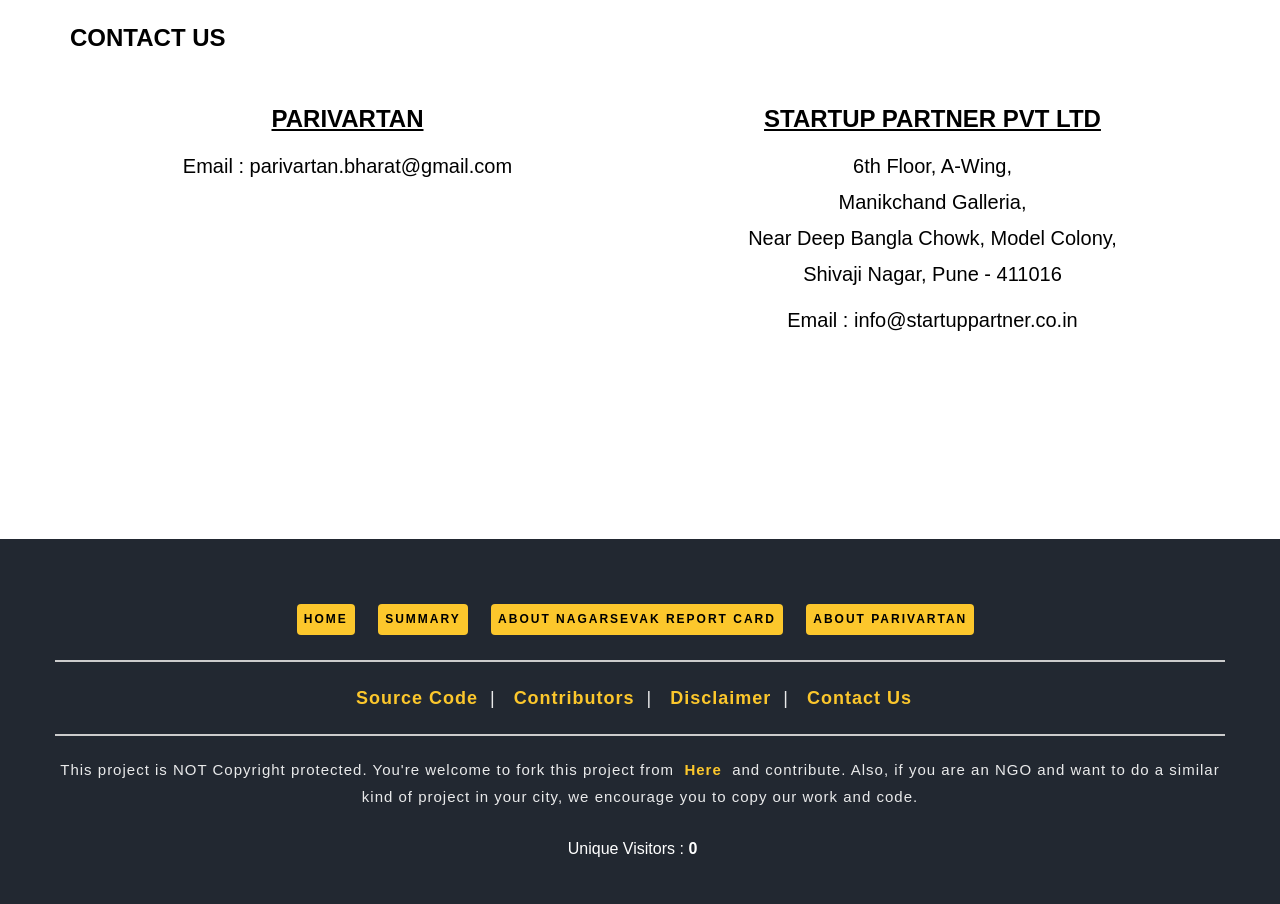
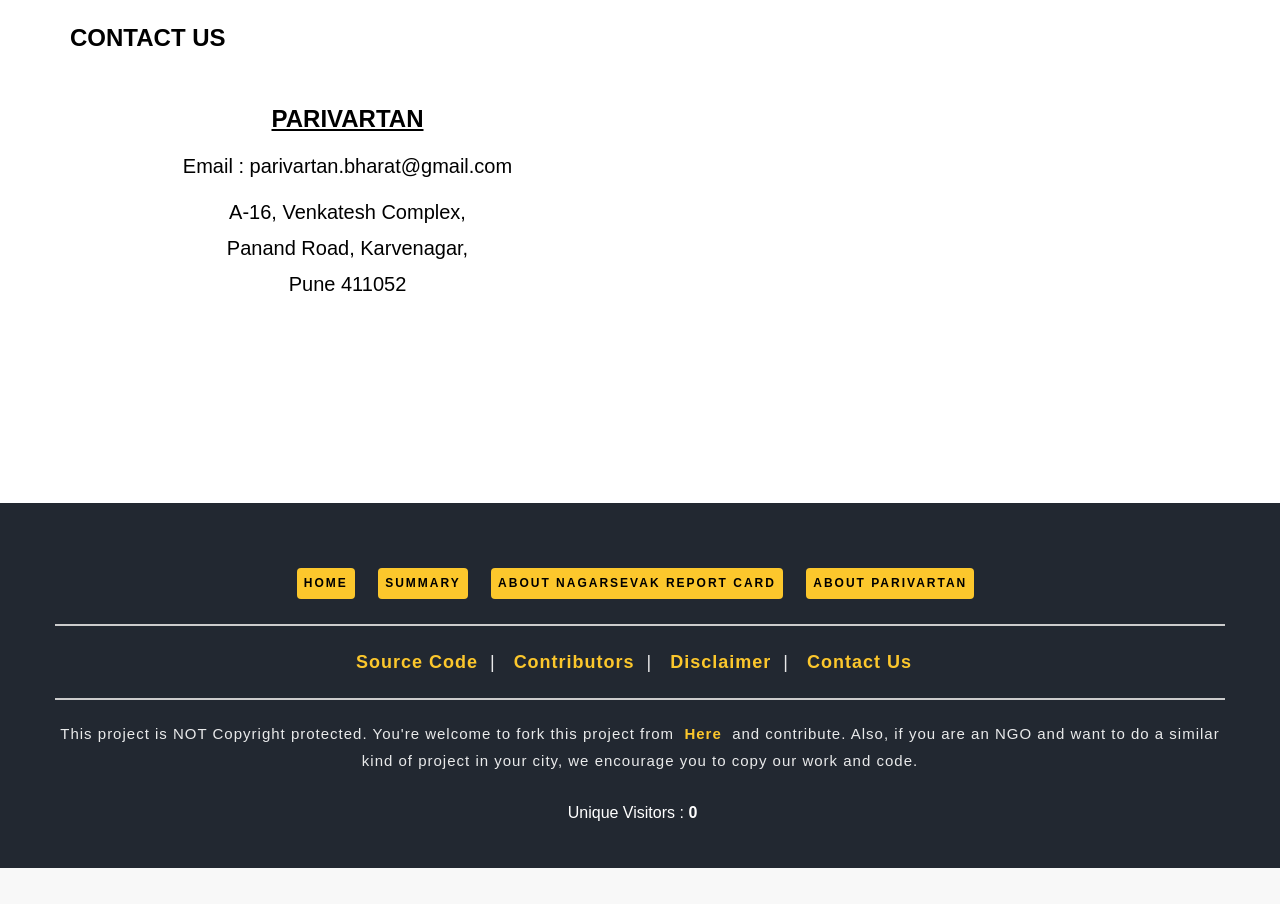
Before and after one commit to devadigayatish/nagarsevak_report_card, a PHP site: page /contact-us.php in a window 1280 px wide. Shown: the part 115-1019 px from the top of the page. After the commit the page ends 983 px from the top, so only its background shows below. Run offline with PHP 8.4, Linux system fonts and the light colour scheme; data that the repository does not hold is empty; a stand-in replaces the project's code that opens the database connection; some libraries are stand-ins or nearby versions; some web fonts are replaced.

Commit message:
Updated README and contact us page

```diff
--- a/contact-us.php
+++ b/contact-us.php
@@ -11,23 +11,14 @@
                 <div class="text-center">
                     <h3><strong><u> PARIVARTAN </u></strong></h3>
                     <p>Email : parivartan.bharat@gmail.com</p>
+                    <p>
+                        A-16, Venkatesh Complex,<br>
+                        Panand Road, Karvenagar,<br>
+                        Pune 411052
+                    </p>
                 </div>
             </div>
             <hr>
-            <div class="col-md-6 col-sm-6 animate-box">
-                <div class="text-center">
-                    <h3><strong><u> STARTUP PARTNER PVT LTD </u></strong></h3>
-                    <p>
-                        6th Floor, A-Wing, <br>
-                        Manikchand Galleria,<br>
-                        Near Deep Bangla Chowk, Model Colony,<br>
-                        Shivaji Nagar, Pune - 411016<br>
-                    </p>
-                    <p>
-                        Email : info@startuppartner.co.in
-                    </p>
-                </div>
-            </div>
         </div>
     </div>
 </div>
```
Also changed, not shown: README.md.
